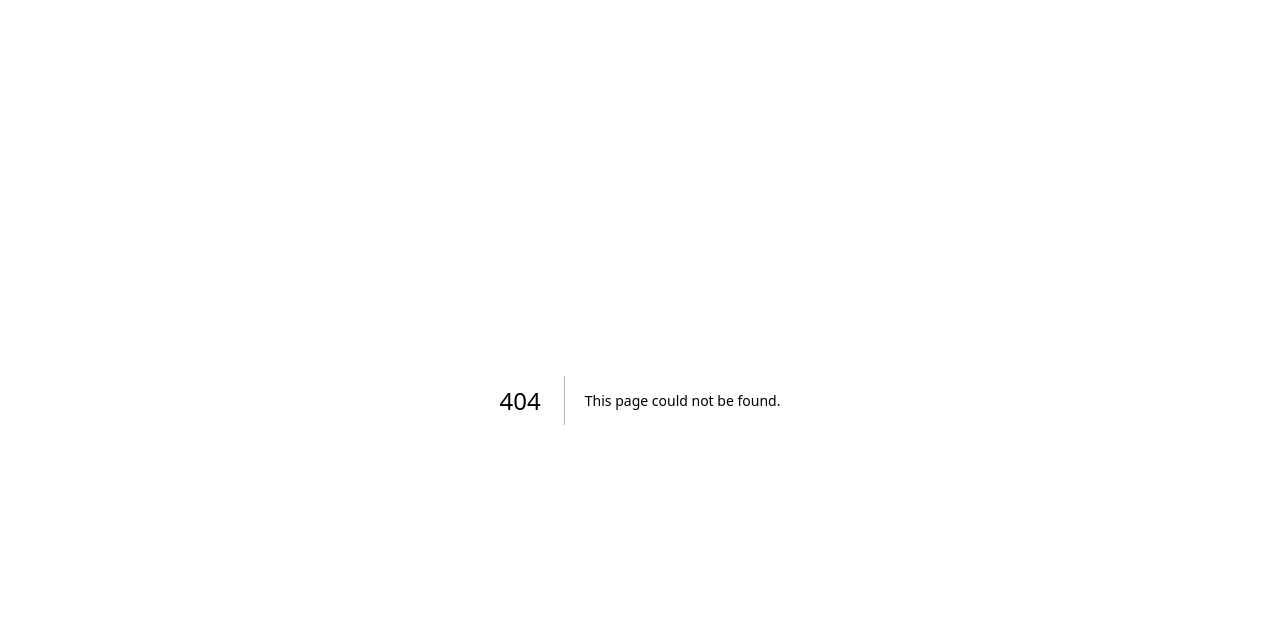
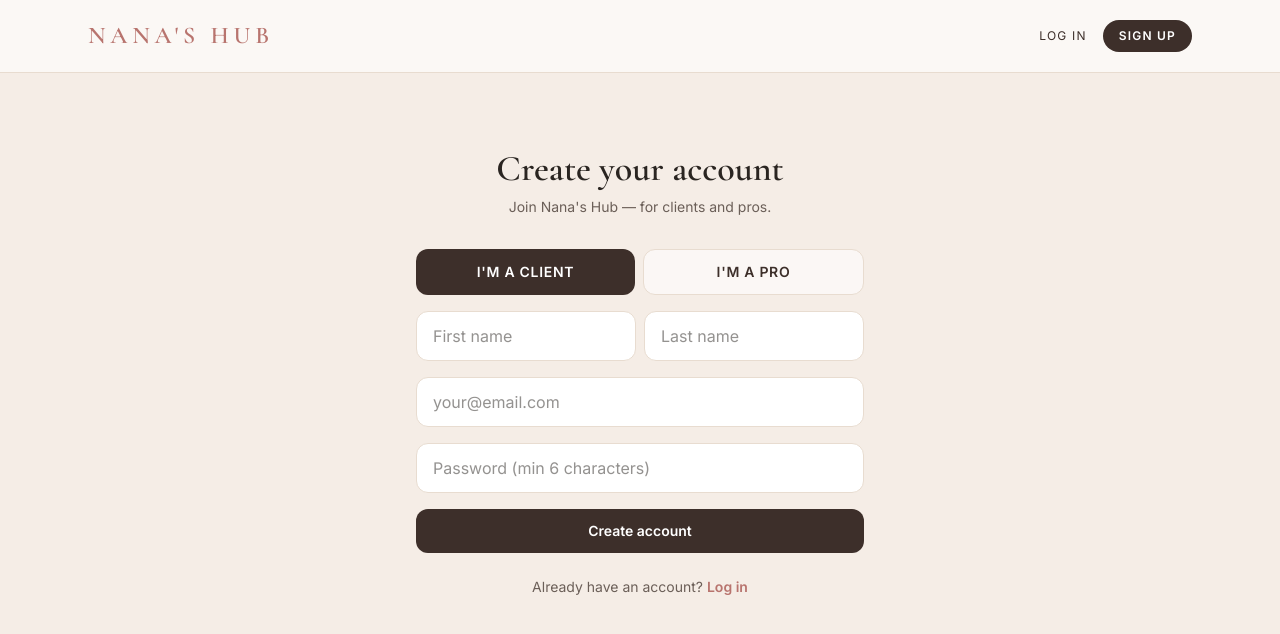
Before and after one commit to nanashub/nanas-hub, a Next.js app: page /signup in a window 1280 px wide. Before the commit this address had no page. Shown: the top 634 px of the page. Built offline with nearby package versions, Linux system fonts and the light colour scheme; no server answers.

Commit message:
Add sign up, log in, and account pages

```diff
--- /dev/null
+++ b/app/signup/page.tsx
@@ -0,0 +1,149 @@
+"use client";
+
+import { useState } from "react";
+import { useRouter } from "next/navigation";
+import Link from "next/link";
+import { supabase } from "@/lib/supabase/client";
+import Header from "@/components/Header";
+
+export default function SignupPage() {
+  const router = useRouter();
+  const [loading, setLoading] = useState(false);
+  const [error, setError] = useState("");
+  const [userType, setUserType] = useState<"client" | "pro">("client");
+  const [firstName, setFirstName] = useState("");
+  const [lastName, setLastName] = useState("");
+  const [email, setEmail] = useState("");
+  const [password, setPassword] = useState("");
+
+  async function handleSubmit(e: React.FormEvent) {
+    e.preventDefault();
+    setError("");
+    setLoading(true);
+
+    const { data: signUpData, error: signUpError } = await supabase.auth.signUp({
+      email,
+      password,
+    });
+
+    if (signUpError) {
+      setError(signUpError.message);
+      setLoading(false);
+      return;
+    }
+
+    if (signUpData.user) {
+      await supabase
+        .from("profiles")
+        .update({
+          first_name: firstName,
+          last_name: lastName,
+          user_type: userType,
+        })
+        .eq("id", signUpData.user.id);
+    }
+
+    router.push("/account");
+    router.refresh();
+  }
+
+  return (
+    <>
+      <Header />
+      <main className="min-h-[calc(100vh-200px)] flex items-center justify-center px-6 py-12">
+        <div className="w-full max-w-md">
+          <h1 className="font-serif text-4xl font-semibold text-[#2A2521] mb-2 text-center">
+            Create your account
+          </h1>
+          <p className="text-sm text-[#6B5F58] mb-8 text-center">
+            Join Nana&apos;s Hub — for clients and pros.
+          </p>
+
+          <form onSubmit={handleSubmit} className="space-y-4">
+            <div className="flex gap-2">
+              <button
+                type="button"
+                onClick={() => setUserType("client")}
+                className={`flex-1 py-3 rounded-xl text-sm font-semibold uppercase tracking-wider transition ${
+                  userType === "client"
+                    ? "bg-[#3D2F2A] text-white"
+                    : "bg-white/60 text-[#3D2F2A] border border-[#E8DCD0]"
+                }`}
+              >
+                I&apos;m a client
+              </button>
+              <button
+                type="button"
+                onClick={() => setUserType("pro")}
+                className={`flex-1 py-3 rounded-xl text-sm font-semibold uppercase tracking-wider transition ${
+                  userType === "pro"
+                    ? "bg-[#3D2F2A] text-white"
+                    : "bg-white/60 text-[#3D2F2A] border border-[#E8DCD0]"
+                }`}
+              >
+                I&apos;m a pro
+              </button>
+            </div>
+
+            <div className="grid grid-cols-2 gap-2">
+              <input
+                type="text"
+                required
+                placeholder="First name"
+                value={firstName}
+                onChange={(e) => setFirstName(e.target.value)}
+                className="px-4 py-3 rounded-xl bg-white border border-[#E8DCD0] outline-none focus:border-[#B8746E] text-[#2A2521]"
+              />
+              <input
+                type="text"
+                required
+                placeholder="Last name"
+                value={lastName}
+                onChange={(e) => setLastName(e.target.value)}
+                className="px-4 py-3 rounded-xl bg-white border border-[#E8DCD0] outline-none focus:border-[#B8746E] text-[#2A2521]"
+              />
+            </div>
+
+            <input
+              type="email"
+              required
+              placeholder="your@email.com"
+              value={email}
+              onChange={(e) => setEmail(e.target.value)}
+              className="w-full px-4 py-3 rounded-xl bg-white border border-[#E8DCD0] outline-none focus:border-[#B8746E] text-[#2A2521]"
+            />
+
+            <input
+              type="password"
+              required
+              minLength={6}
+              placeholder="Password (min 6 characters)"
+              value={password}
+              onChange={(e) => setPassword(e.target.value)}
+              className="w-full px-4 py-3 rounded-xl bg-white border border-[#E8DCD0] outline-none focus:border-[#B8746E] text-[#2A2521]"
+            />
+
+            {error && (
+              <p className="text-sm text-[#B8746E] text-center">{error}</p>
+            )}
+
+            <button
+              type="submit"
+              disabled={loading}
+              className="w-full bg-[#3D2F2A] text-white py-3 rounded-xl font-semibold text-sm hover:bg-[#5A4640] transition disabled:opacity-50"
+            >
+              {loading ? "Creating account…" : "Create account"}
+            </button>
+          </form>
+
+          <p className="text-sm text-[#6B5F58] mt-6 text-center">
+            Already have an account?{" "}
+            <Link href="/login" className="text-[#B8746E] hover:underline font-semibold">
+              Log in
+            </Link>
+          </p>
+        </div>
+      </main>
+    </>
+  );
+}
--- a/components/Header.tsx
+++ b/components/Header.tsx
@@ -1,13 +1,63 @@
+"use client";
+
+import { useEffect, useState } from "react";
+import Link from "next/link";
+import { supabase } from "@/lib/supabase/client";
+
 export default function Header() {
+  const [isLoggedIn, setIsLoggedIn] = useState(false);
+  const [loaded, setLoaded] = useState(false);
+
+  useEffect(() => {
+    async function checkAuth() {
+      const { data: { session } } = await supabase.auth.getSession();
+      setIsLoggedIn(!!session);
+      setLoaded(true);
+    }
+    checkAuth();
+
+    const { data: { subscription } } = supabase.auth.onAuthStateChange((_event, session) => {
+      setIsLoggedIn(!!session);
+    });
+
+    return () => {
+      subscription.unsubscribe();
+    };
+  }, []);
+
   return (
     <header className="border-b border-[#E8DCD0] bg-[#FBF8F5]">
       <div className="max-w-6xl mx-auto px-6 py-5 flex items-center justify-between">
-        <div className="font-serif text-2xl font-semibold text-[#B8746E] tracking-[0.2em]">
+        <Link href="/" className="font-serif text-2xl font-semibold text-[#B8746E] tracking-[0.2em]">
           NANA&apos;S HUB
-        </div>
-        <div className="text-xs uppercase tracking-widest text-[#6B5F58] hidden sm:block">
-          Coming soon
-        </div>
+        </Link>
+        {loaded && (
+          <nav className="flex items-center gap-3 sm:gap-4">
+            {isLoggedIn ? (
+              <Link
+                href="/account"
+                className="text-xs uppercase tracking-widest text-[#3D2F2A] font-semibold hover:text-[#B8746E] transition"
+              >
+                My account
+              </Link>
+            ) : (
+              <>
+                <Link
+                  href="/login"
+                  className="text-xs uppercase tracking-widest text-[#3D2F2A] hover:text-[#B8746E] transition"
+                >
+                  Log in
+                </Link>
+                <Link
+                  href="/signup"
+                  className="text-xs uppercase tracking-widest bg-[#3D2F2A] text-white px-4 py-2 rounded-full font-semibold hover:bg-[#5A4640] transition"
+                >
+                  Sign up
+                </Link>
+              </>
+            )}
+          </nav>
+        )}
       </div>
     </header>
   );
```
Also changed, not shown: 2 other files (tests, documents, lock files or other folders).
